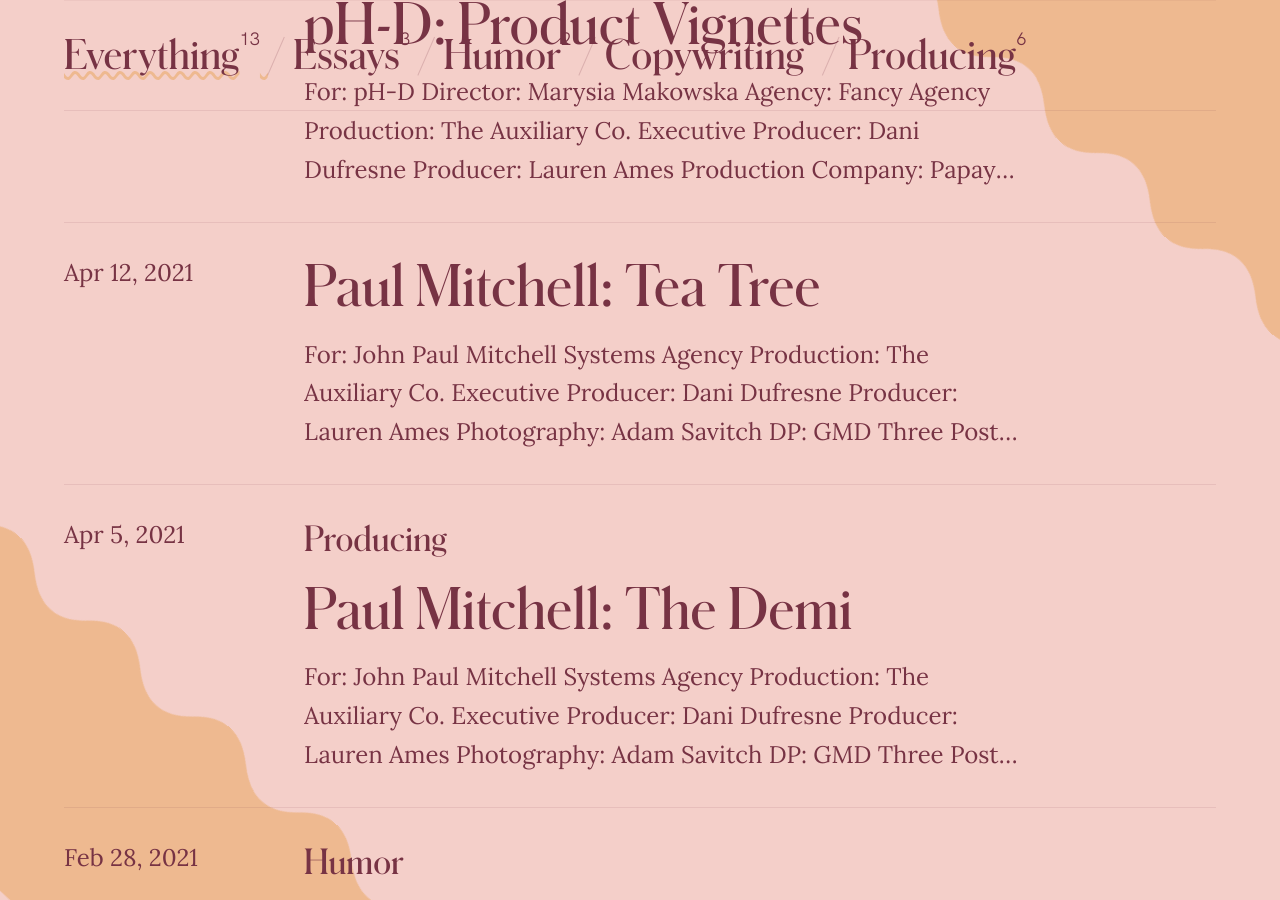
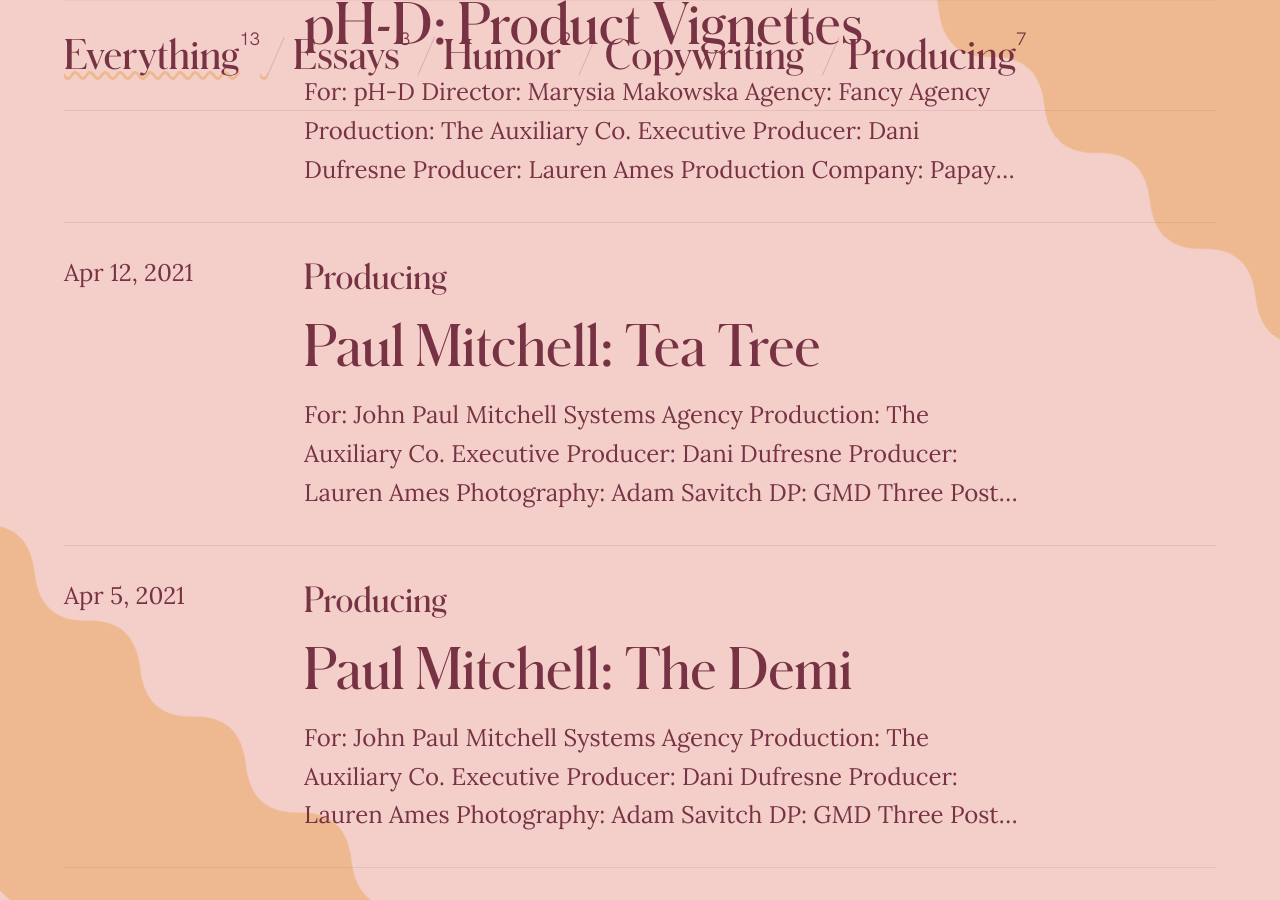
Before and after one commit to smittenn/laa-blog, a Jekyll site: the page built from index.md, in a window 1280 px wide and 900 px high, scrolled down 2057 px. Built offline with Jekyll 4.4.1, drawn with Linux system fonts in a browser that asks for light colours.

Commit message:
Updated Paul Mitchell Tea Tree

```diff
--- a/_posts/2021-04-12-paul-mitchell-tea-tree.markdown
+++ b/_posts/2021-04-12-paul-mitchell-tea-tree.markdown
@@ -1,6 +1,8 @@
 ---
 title: 'Paul Mitchell: Tea Tree'
 date: 2021-04-12 17:46:00 -04:00
+categories:
+- Producing
 ---
 
 **For**: John Paul Mitchell Systems
```
